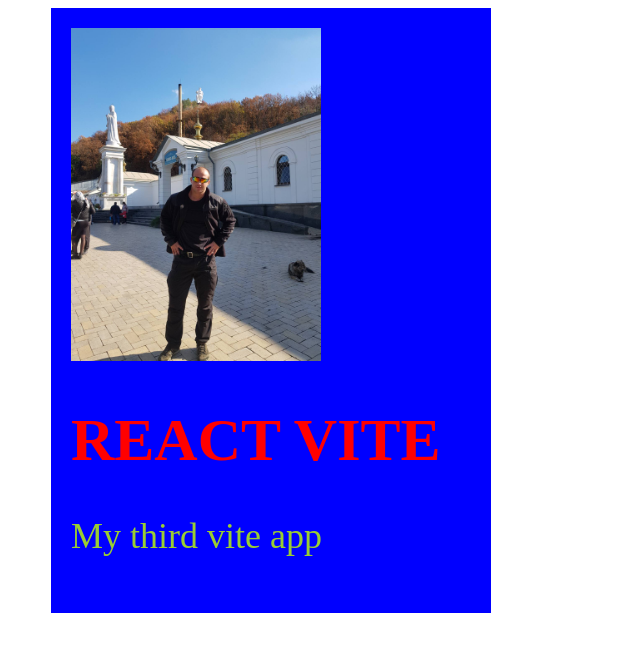
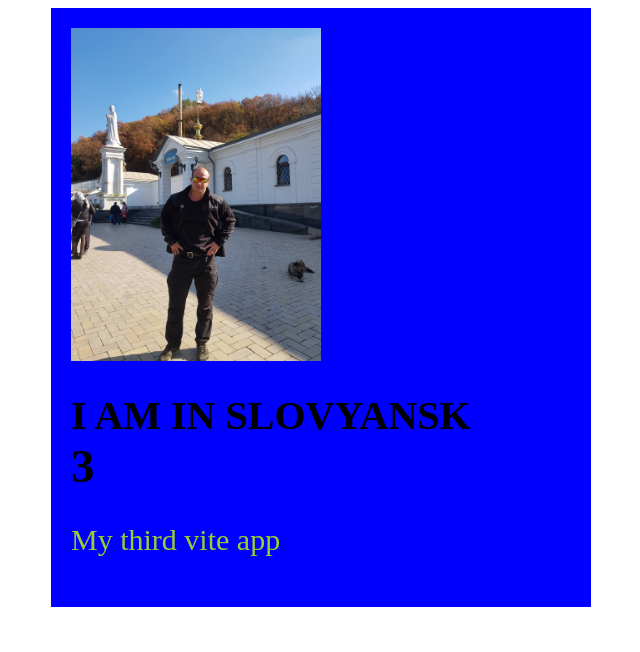
Before and after one commit to Genya10/react-edit, a React (Vite) app: page / in a window 1280 px wide. Shown: the top 652 px of the page, without its empty margins (437-1077 px from the left). Built offline with nearby package versions, Linux system fonts and the light colour scheme.

Commit message:
add a few changed

```diff
--- a/src/App.jsx
+++ b/src/App.jsx
@@ -4,7 +4,7 @@ function App() {
 
   return (
     <>
-    <Details/>
+    <Details title='I am ' text='in Slovyansk' number={3}/>
     </>
   );
 }
--- a/src/Details.jsx
+++ b/src/Details.jsx
@@ -1,11 +1,14 @@
 import cl from './Details.module.scss'
 
-export const Details = () => {
+export const Details = ({title,text,number}) => {
   return (
     <div>
       <div className={cl.container}>
         <img src="./iam.jpg" width={250} />
-        <h1 className={cl.title}> React Vite</h1>
+        <h1 className={cl.title}>
+            {title}{text}
+            <h3>{number}</h3>
+        </h1>
         <p className={cl.text}>My third vite app</p>
       </div>
     </div>
--- a/src/Details.module.scss
+++ b/src/Details.module.scss
@@ -1,17 +1,20 @@
 $primary: blue;
 
 .container{
-    width: 400px;
+    width: 500px;
     margin-left: 30rem;
     background-color:$primary;
     padding: 20px;
 }
 .title{
-    font-size: 60px;
-    color: red;
+    font-size: 40px;
+    color: black;
     text-transform: uppercase;
 }
 .text {
-    font-size: 36px;
+    font-size: 30px;
     color: yellowgreen;
 }
+h3{
+    margin: 0;
+}
```
